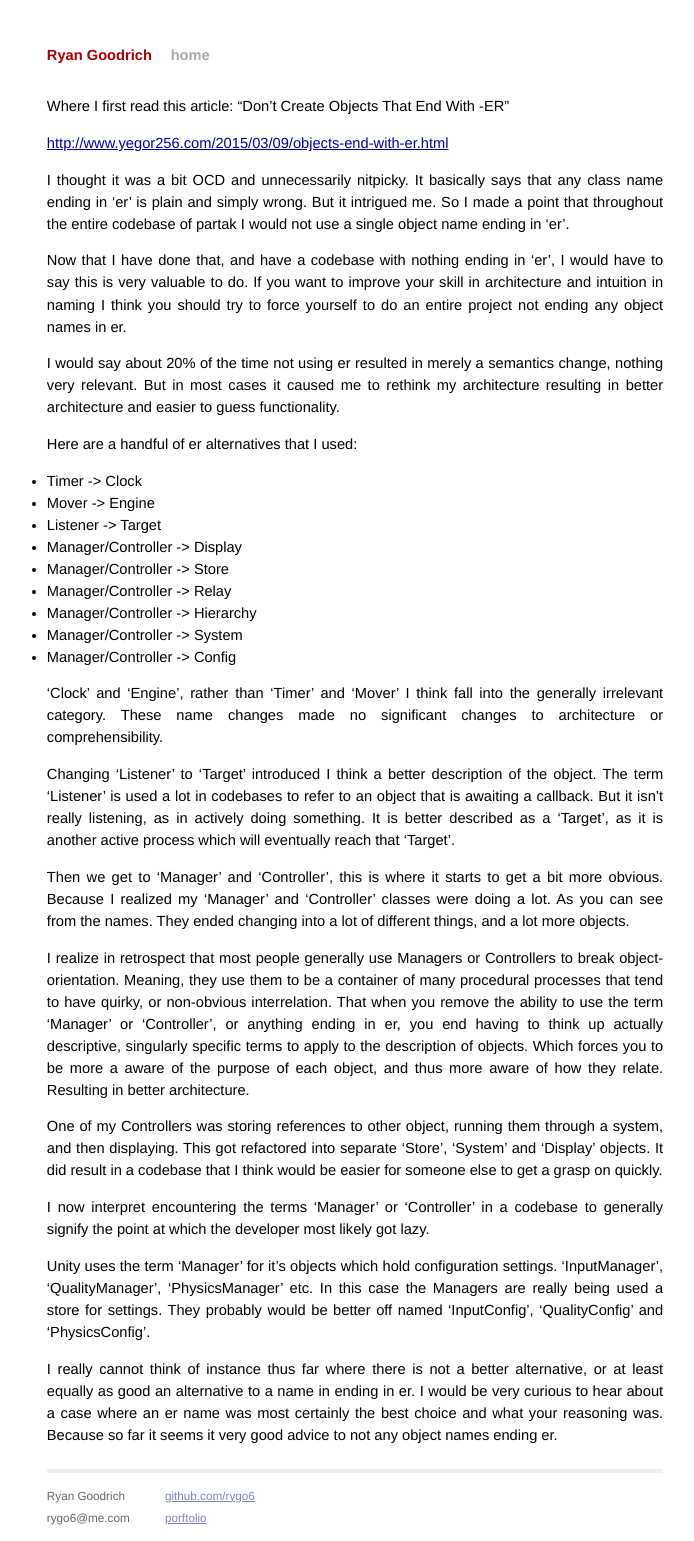
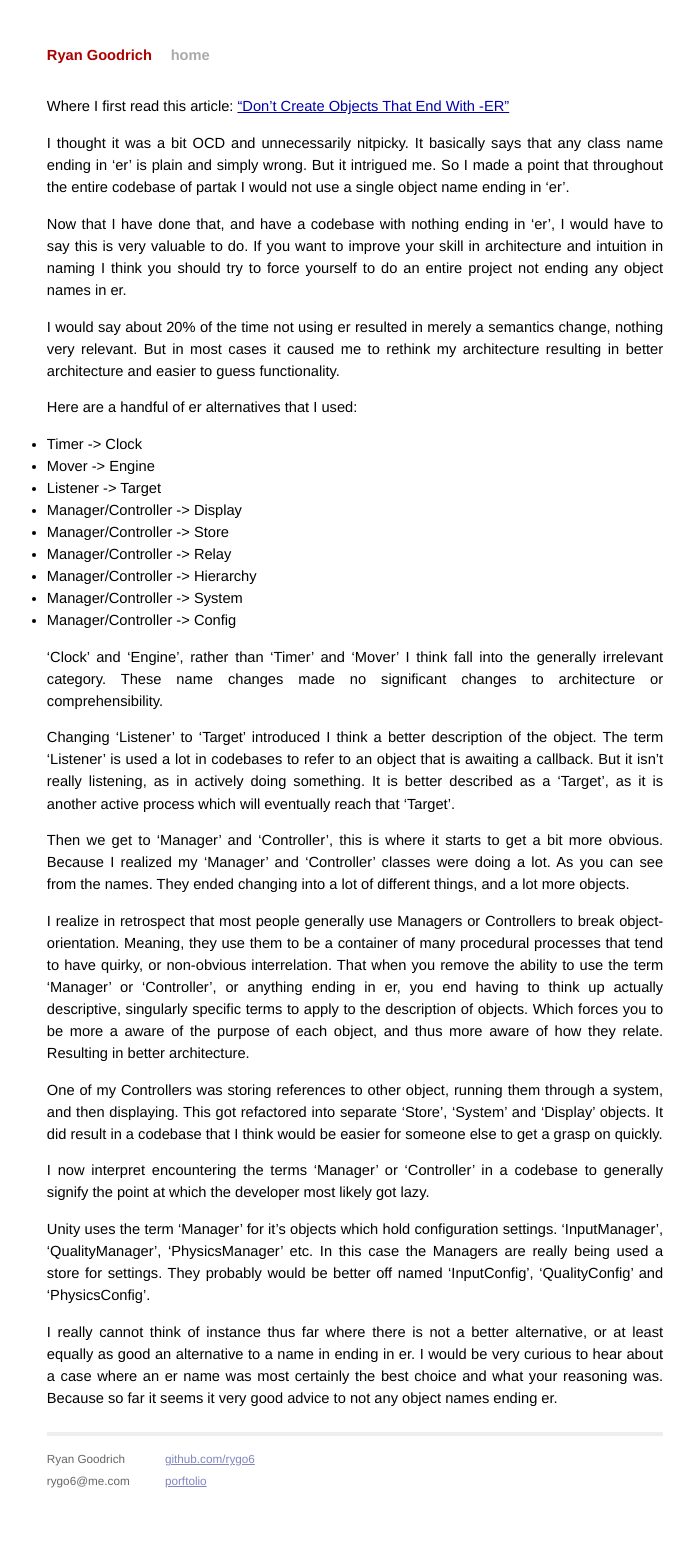
Before and after one commit to rygo6/rygo6.github.io, a Jekyll site: the page built from _posts/2016-2-6-ER-Objects.md, in a window 1280 px wide. Shown: the whole page, without its empty margins (285-979 px from the left). Built offline with Jekyll 4.4.1, drawn with Linux system fonts in a browser that asks for light colours; after the commit the page ends 1504 px from its top, so only the background shows below that; some of the changed lines change nothing that is shown.

Commit message:
er object post

```diff
--- a/_posts/2016-2-6-ER-Objects.md
+++ b/_posts/2016-2-6-ER-Objects.md
@@ -4,9 +4,7 @@ layout: default
 ---
 
 Where I first read this article:
-"Don't Create Objects That End With -ER"
-
-<http://www.yegor256.com/2015/03/09/objects-end-with-er.html>
+["Don't Create Objects That End With -ER"](http://www.yegor256.com/2015/03/09/objects-end-with-er.html)
 
 I thought it was a bit OCD and unnecessarily nitpicky. It basically says that any class name ending in 'er' is plain and simply wrong. But it intrigued me. So I made a point that throughout the entire codebase of partak I would not use a single object name ending in 'er'.
 
```
